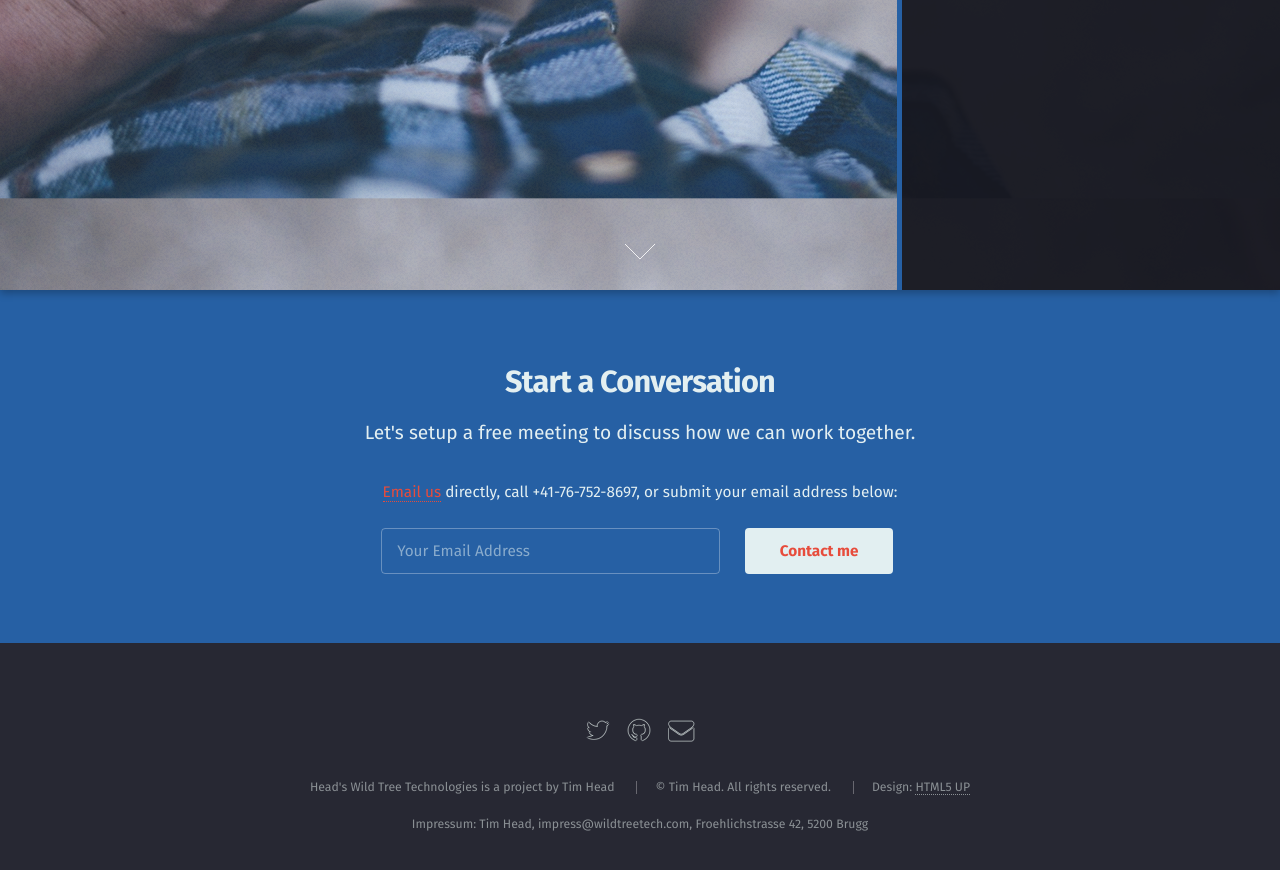
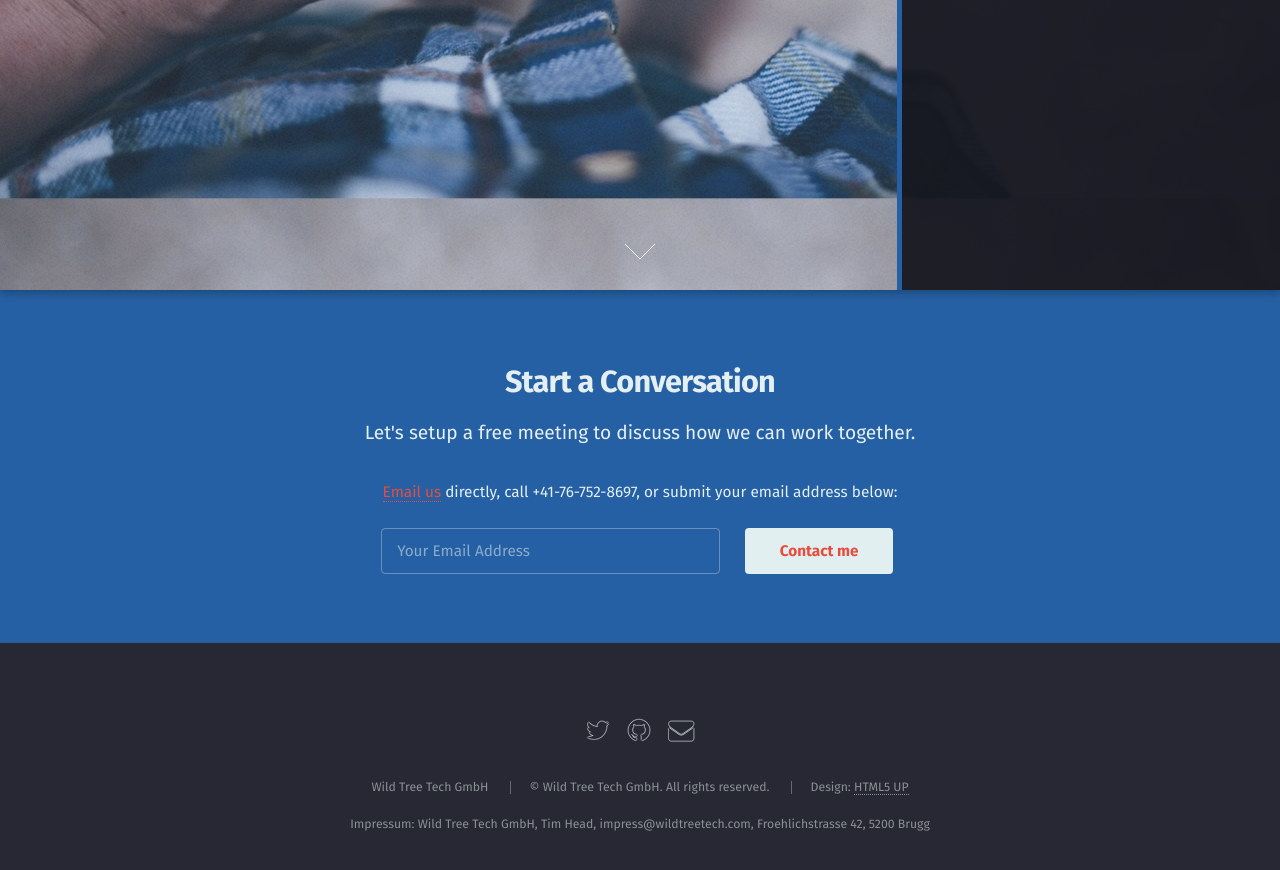
Before and after one commit to wildtreetech/wildtreetech.github.io, a Jekyll site: the page built from index.html, in a window 1280 px wide and 900 px high, scrolled down 3149 px. Shown: the top 870 px of the window. Built offline with Jekyll 4.4.1, drawn with Linux system fonts in a browser that asks for light colours.

Commit message:
Update email address

```diff
--- a/_config.yml
+++ b/_config.yml
@@ -1,4 +1,4 @@
-email: tim@wildtreetech.com
+email: hello@wildtreetech.com
 
 gems:
   - jekyll-sitemap
--- a/_includes/footer.html
+++ b/_includes/footer.html
@@ -9,11 +9,11 @@
 		</span>
 	</ul>
 	<ul class="copyright">
-		<li>Head's Wild Tree Technologies is a project by Tim Head</li>
-		<li>&copy; Tim Head. All rights reserved.</li>
+		<li>Wild Tree Tech GmbH</li>
+		<li>&copy; Wild Tree Tech GmbH. All rights reserved.</li>
 		<li>Design: <a href="http://html5up.net">HTML5 UP</a></li>
 	</ul>
 	<ul class="copyright">
-		<li>Impressum: Tim Head, impress@wildtreetech.com, Froehlichstrasse 42, 5200 Brugg</li>
+		<li>Impressum: Wild Tree Tech GmbH, Tim Head, impress@wildtreetech.com, Froehlichstrasse 42, 5200 Brugg</li>
 	</ul>
 </footer>
```
